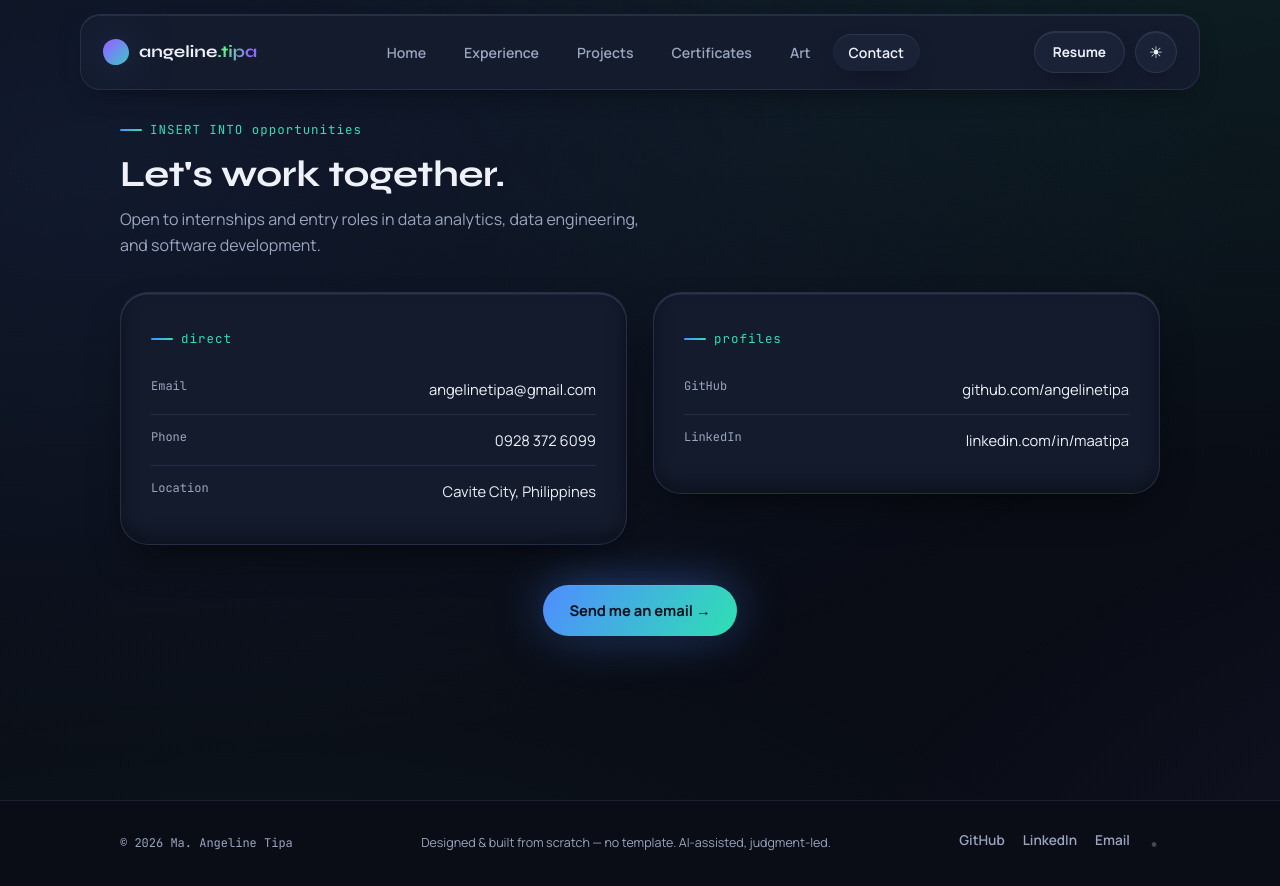
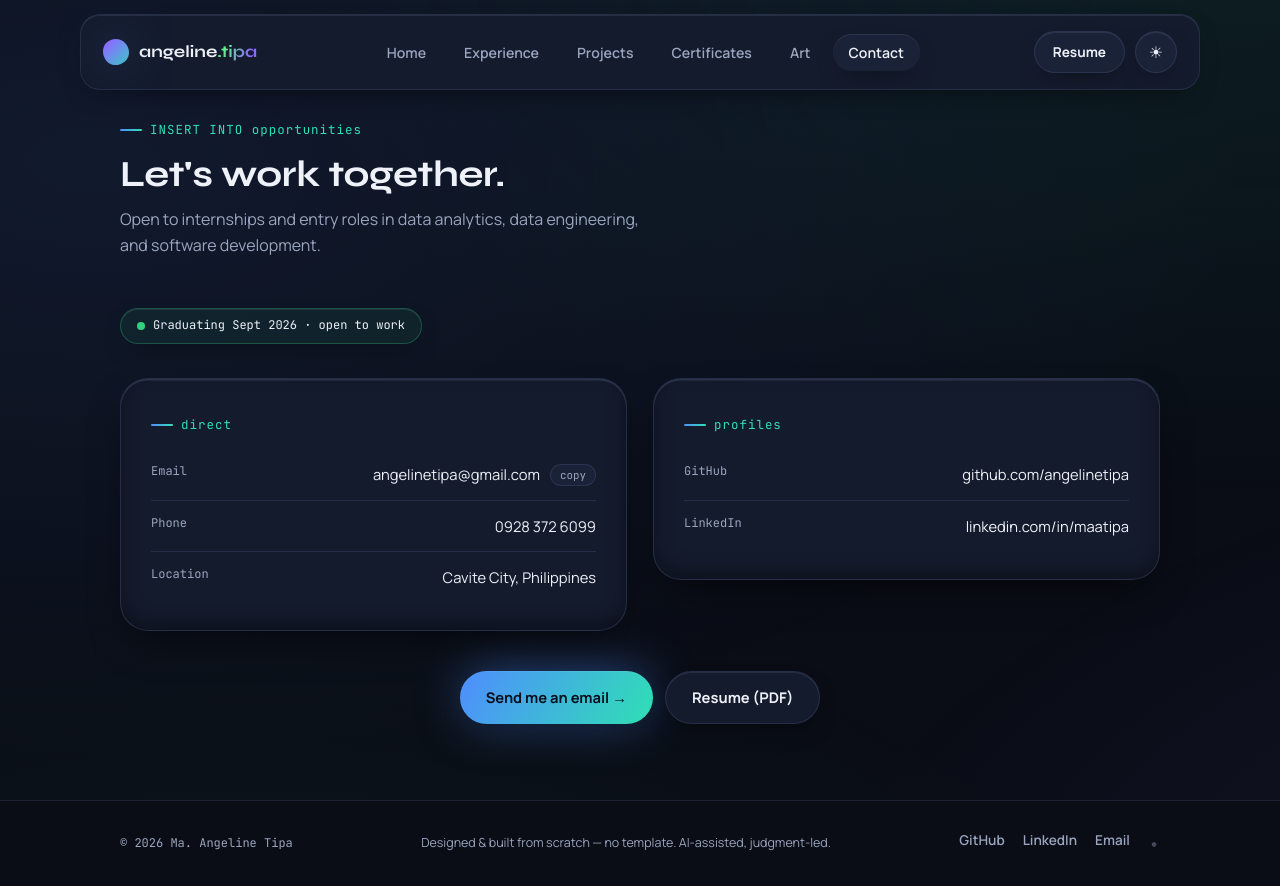
Before and after one commit to angelinetipa/opal-portfolio, a React (Vite) app: page /contact in a window 1280 px wide. Built offline with nearby package versions, Linux system fonts and the light colour scheme; no server answers; the database is empty.

Commit message:
feat(certs/art/contact): zoom lightbox, verify links, uncropped art, copy-email + resume/cv buttons

```diff
--- /dev/null
+++ b/src/components/Lightbox.css
@@ -0,0 +1,27 @@
+.lb-bg {
+  position: fixed; inset: 0; z-index: 400;
+  background: rgba(5, 8, 16, 0.86);
+  backdrop-filter: blur(10px); -webkit-backdrop-filter: blur(10px);
+  display: grid; place-items: center; padding: 40px 24px;
+  animation: lbFade 0.25s ease;
+  cursor: zoom-out;
+}
+@keyframes lbFade { from { opacity: 0; } to { opacity: 1; } }
+.lb-img {
+  max-width: min(1000px, 94vw);
+  max-height: 88vh;
+  object-fit: contain;
+  border-radius: var(--radius-md);
+  box-shadow: 0 20px 60px rgba(0, 0, 0, 0.6);
+  cursor: default;
+  animation: lbPop 0.3s cubic-bezier(0.22, 1, 0.36, 1);
+}
+@keyframes lbPop { from { transform: scale(0.96); opacity: 0; } to { transform: scale(1); opacity: 1; } }
+.lb-close {
+  position: fixed; top: 22px; right: 24px; z-index: 2;
+  width: 44px; height: 44px; border-radius: 50%;
+  background: var(--surface-2); color: var(--text);
+  border: 1px solid var(--line); font-size: 1.05rem;
+  box-shadow: var(--clay-shadow-soft);
+}
+.lb-close:hover { box-shadow: var(--clay-shadow-soft), var(--glow-teal); }
--- /dev/null
+++ b/src/components/Lightbox.jsx
@@ -0,0 +1,24 @@
+import { useEffect } from 'react'
+import './Lightbox.css'
+
+// Fullscreen image viewer. Pass src to open; onClose to dismiss.
+export default function Lightbox({ src, alt, onClose }) {
+  useEffect(() => {
+    if (!src) return
+    function onKey(e) { if (e.key === 'Escape') onClose() }
+    document.body.style.overflow = 'hidden'
+    window.addEventListener('keydown', onKey)
+    return () => {
+      document.body.style.overflow = ''
+      window.removeEventListener('keydown', onKey)
+    }
+  }, [src, onClose])
+
+  if (!src) return null
+  return (
+    <div className="lb-bg" onClick={onClose}>
+      <button className="lb-close" onClick={onClose} aria-label="Close">✕</button>
+      <img className="lb-img" src={src} alt={alt} onClick={e => e.stopPropagation()} />
+    </div>
+  )
+}
--- a/src/constants/adminSchema.js
+++ b/src/constants/adminSchema.js
@@ -35,6 +35,7 @@ export const collections = {
       { key: 'issuer', label: 'Issuer', type: 'text' },
       { key: 'year', label: 'Year', type: 'text', placeholder: '2025' },
       { key: 'image', label: 'Image', type: 'image' },
+      { key: 'link', label: 'Verify URL (optional)', type: 'text', placeholder: 'https://...' },
     ],
   },
   artworks: {
--- a/src/pages/Certificates.css
+++ b/src/pages/Certificates.css
@@ -2,21 +2,41 @@
 
 /* show the WHOLE certificate at a glance — landscape frame, no cropping */
 .cert-img {
+  position: relative;
   aspect-ratio: 4 / 3;
-  height: auto;
   border-radius: var(--radius-lg) var(--radius-lg) 0 0;
-  border: none;
   border-bottom: 1px dashed var(--line);
-  background: var(--bg-soft);
+  background:
+    radial-gradient(120% 130% at 15% 10%, rgba(79, 141, 255, 0.12), transparent 55%),
+    radial-gradient(120% 130% at 85% 90%, rgba(139, 108, 246, 0.12), transparent 55%),
+    var(--bg-soft);
   display: grid;
   place-items: center;
-  padding: 10px;
+  padding: 12px;
+  overflow: hidden;
 }
 .cert-img img {
   width: 100%;
   height: 100%;
   object-fit: contain; /* full cert visible, letterboxed instead of cropped */
+  border-radius: 6px;
+  box-shadow: 0 8px 24px rgba(0, 0, 0, 0.32);
 }
+.cert-clickable { cursor: zoom-in; }
+.cert-zoom {
+  position: absolute; bottom: 10px; right: 12px;
+  font-family: var(--font-mono); font-size: 0.72rem;
+  color: var(--text); background: rgba(10, 14, 22, 0.7);
+  padding: 4px 10px; border-radius: 999px;
+  opacity: 0; transition: opacity 0.25s ease;
+}
+.cert-clickable:hover .cert-zoom { opacity: 1; }
 .cert-body { padding: 18px 22px 22px; }
 .cert-body h3 { font-size: 1rem; margin-bottom: 4px; }
 .cert-body p { font-size: 0.8rem; color: var(--text-dim); font-family: var(--font-mono); }
+.cert-verify {
+  display: inline-block; margin-top: 12px;
+  font-family: var(--font-mono); font-size: 0.76rem; font-weight: 600;
+  color: var(--opal-teal);
+}
+.cert-verify:hover { text-decoration: underline; }
--- a/src/pages/Contact.css
+++ b/src/pages/Contact.css
@@ -1,8 +1,36 @@
-.contact-grid { display: grid; grid-template-columns: 1fr 1fr; gap: 26px; margin-bottom: 40px; }
+.contact-status {
+  display: inline-flex; align-items: center; gap: 8px;
+  margin-top: 16px;
+  padding: 7px 16px; border-radius: 999px;
+  background: rgba(53, 208, 127, 0.07);
+  border: 1px solid rgba(53, 208, 127, 0.28);
+  font-family: var(--font-mono); font-size: 0.75rem; color: var(--text);
+  box-shadow: var(--clay-shadow-soft);
+}
+.cs-dot {
+  width: 8px; height: 8px; border-radius: 50%;
+  background: #35d07f;
+  animation: csPulse 2s ease-out infinite;
+}
+@keyframes csPulse {
+  0% { box-shadow: 0 0 0 0 rgba(53, 208, 127, 0.55); }
+  70% { box-shadow: 0 0 0 8px rgba(53, 208, 127, 0); }
+  100% { box-shadow: 0 0 0 0 rgba(53, 208, 127, 0); }
+}
+
+.contact-grid { display: grid; grid-template-columns: 1fr 1fr; gap: 26px; margin: 34px 0 40px; }
 .contact-card { padding: 28px 30px; }
 .c-row { display: flex; justify-content: space-between; gap: 14px; padding: 13px 0; border-bottom: 1px solid var(--line); font-size: 0.92rem; transition: color 0.25s; }
 .c-row:last-child { border-bottom: none; }
 a.c-row:hover { color: var(--opal-teal); }
 .c-label { font-family: var(--font-mono); font-size: 0.75rem; color: var(--text-dim); }
-.contact-cta { text-align: center; }
+.c-email-val { display: inline-flex; align-items: center; gap: 10px; }
+.c-copy {
+  font-family: var(--font-mono); font-size: 0.68rem;
+  color: var(--text-dim); background: var(--surface-2);
+  border: 1px solid var(--line); border-radius: 999px;
+  padding: 3px 9px; cursor: pointer; transition: color 0.2s, box-shadow 0.2s;
+}
+.c-copy:hover { color: var(--opal-teal); box-shadow: var(--glow-teal); }
+.contact-cta { display: flex; flex-wrap: wrap; gap: 12px; justify-content: center; }
 @media (max-width: 700px) { .contact-grid { grid-template-columns: 1fr; } }
--- a/src/pages/Contact.jsx
+++ b/src/pages/Contact.jsx
@@ -1,3 +1,4 @@
+import { useState } from 'react'
 import Reveal from '../components/Reveal.jsx'
 import { profile as seedProfile } from '../constants/data.js'
 import { useContent } from '../lib/useContent.js'
@@ -5,6 +6,18 @@ import './Contact.css'
 
 export default function Contact() {
   const { value: profile } = useContent('profile', seedProfile)
+  const [copied, setCopied] = useState(false)
+
+  function copyEmail() {
+    navigator.clipboard?.writeText(profile.email).then(() => {
+      setCopied(true)
+      setTimeout(() => setCopied(false), 1600)
+    })
+  }
+
+  const linkedinLabel = (profile.linkedin || '').replace(/^https?:\/\/(www\.)?/, '')
+  const githubLabel = (profile.github || '').replace(/^https?:\/\/(www\.)?/, '')
+
   return (
     <main className="page container">
       <Reveal>
@@ -13,15 +26,24 @@ export default function Contact() {
         <p className="section-sub">
           Open to internships and entry roles in data analytics, data engineering, and software development.
         </p>
+        {profile.status && (
+          <span className="contact-status"><span className="cs-dot" />{profile.status}</span>
+        )}
       </Reveal>
 
       <div className="contact-grid">
         <Reveal delay={100}>
           <div className="clay contact-card">
             <p className="eyebrow">direct</p>
-            <a className="c-row" href={`mailto:${profile.email}`}>
-              <span className="c-label">Email</span><span>{profile.email}</span>
-            </a>
+            <div className="c-row c-email">
+              <span className="c-label">Email</span>
+              <span className="c-email-val">
+                {profile.email}
+                <button className="c-copy" onClick={copyEmail} title="Copy email">
+                  {copied ? '✓ copied' : 'copy'}
+                </button>
+              </span>
+            </div>
             <div className="c-row">
               <span className="c-label">Phone</span><span>{profile.phone}</span>
             </div>
@@ -34,10 +56,10 @@ export default function Contact() {
           <div className="clay contact-card">
             <p className="eyebrow">profiles</p>
             <a className="c-row" href={profile.github} target="_blank" rel="noreferrer">
-              <span className="c-label">GitHub</span><span>github.com/angelinetipa</span>
+              <span className="c-label">GitHub</span><span>{githubLabel}</span>
             </a>
             <a className="c-row" href={profile.linkedin} target="_blank" rel="noreferrer">
-              <span className="c-label">LinkedIn</span><span>linkedin.com/in/maatipa</span>
+              <span className="c-label">LinkedIn</span><span>{linkedinLabel}</span>
             </a>
           </div>
         </Reveal>
@@ -45,8 +67,24 @@ export default function Contact() {
 
       <Reveal delay={300}>
         <div className="contact-cta">
-          <a className="btn btn-primary" href={`https://mail.google.com/mail/?view=cm&fs=1&to=${profile.email}`} target="_blank" rel="noreferrer">Send me an email →</a>
-          {profile.cv && <a className="btn btn-ghost" href={profile.cv} target="_blank" rel="noreferrer" style={{ marginLeft: 12 }}>Download CV ↓</a>}
+          <a
+            className="btn btn-primary"
+            href={`https://mail.google.com/mail/?view=cm&fs=1&to=${profile.email}`}
+            target="_blank"
+            rel="noreferrer"
+          >
+            Send me an email →
+          </a>
+          {profile.resume && (
+            <a className="btn btn-ghost" href={profile.resume} target="_blank" rel="noreferrer">
+              Resume (PDF)
+            </a>
+          )}
+          {profile.cv && (
+            <a className="btn btn-ghost" href={profile.cv} target="_blank" rel="noreferrer">
+              Full CV ↓
+            </a>
+          )}
         </div>
       </Reveal>
     </main>
--- a/src/pages/Gallery.css
+++ b/src/pages/Gallery.css
@@ -1,6 +1,37 @@
 .art-card { overflow: hidden; }
-.art-img { aspect-ratio: 1/1; border-radius: var(--radius-lg) var(--radius-lg) 0 0; border: none; border-bottom: 1px dashed var(--line); }
-.art-img img { width: 100%; height: 100%; object-fit: cover; }
-.art-card figcaption { padding: 16px 22px 20px; display: flex; justify-content: space-between; gap: 10px; }
+
+/* portrait frame, whole drawing visible (no cropped faces) on a soft gradient */
+.art-img {
+  position: relative;
+  aspect-ratio: 4 / 5;
+  border-radius: var(--radius-lg) var(--radius-lg) 0 0;
+  border-bottom: 1px dashed var(--line);
+  background:
+    radial-gradient(120% 130% at 15% 10%, rgba(79, 141, 255, 0.12), transparent 55%),
+    radial-gradient(120% 130% at 85% 90%, rgba(139, 108, 246, 0.12), transparent 55%),
+    var(--bg-soft);
+  display: grid;
+  place-items: center;
+  padding: 12px;
+  overflow: hidden;
+}
+.art-img img {
+  max-width: 100%;
+  max-height: 100%;
+  width: auto; height: auto;
+  object-fit: contain;
+  border-radius: 6px;
+  box-shadow: 0 8px 24px rgba(0, 0, 0, 0.32);
+}
+.art-clickable { cursor: zoom-in; }
+.art-zoom {
+  position: absolute; bottom: 10px; right: 12px;
+  font-family: var(--font-mono); font-size: 0.72rem;
+  color: var(--text); background: rgba(10, 14, 22, 0.7);
+  padding: 4px 10px; border-radius: 999px;
+  opacity: 0; transition: opacity 0.25s ease;
+}
+.art-clickable:hover .art-zoom { opacity: 1; }
+.art-card figcaption { padding: 16px 22px 20px; display: flex; justify-content: space-between; gap: 10px; align-items: baseline; }
 .art-card figcaption span { color: var(--text-dim); font-family: var(--font-mono); font-size: 0.72rem; }
 .art-card figcaption strong, .art-card figcaption span { overflow-wrap: anywhere; }
```
Also changed, not shown: src/pages/Certificates.jsx (+25 -3 lines), src/pages/Gallery.jsx (+20 -3 lines).
